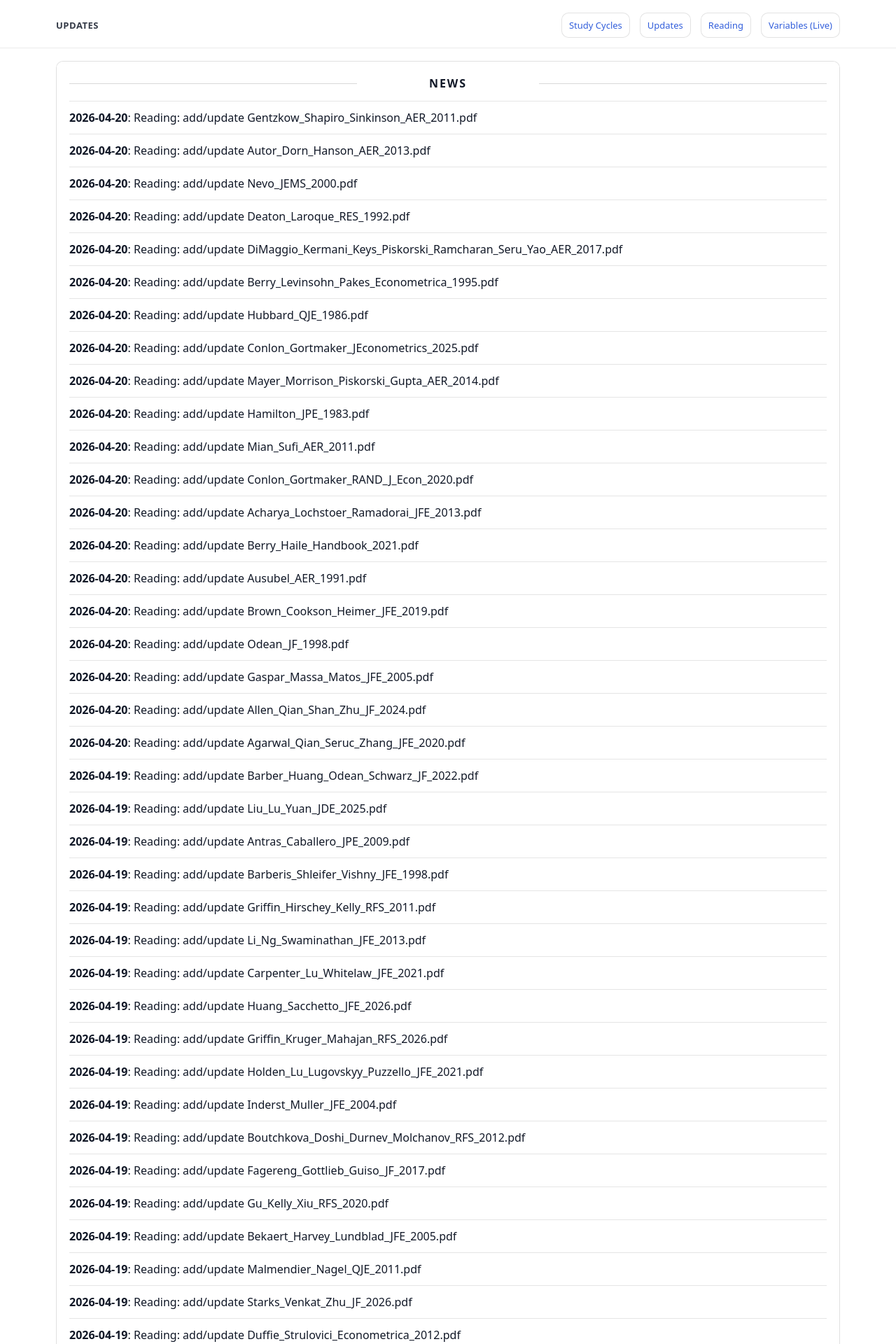
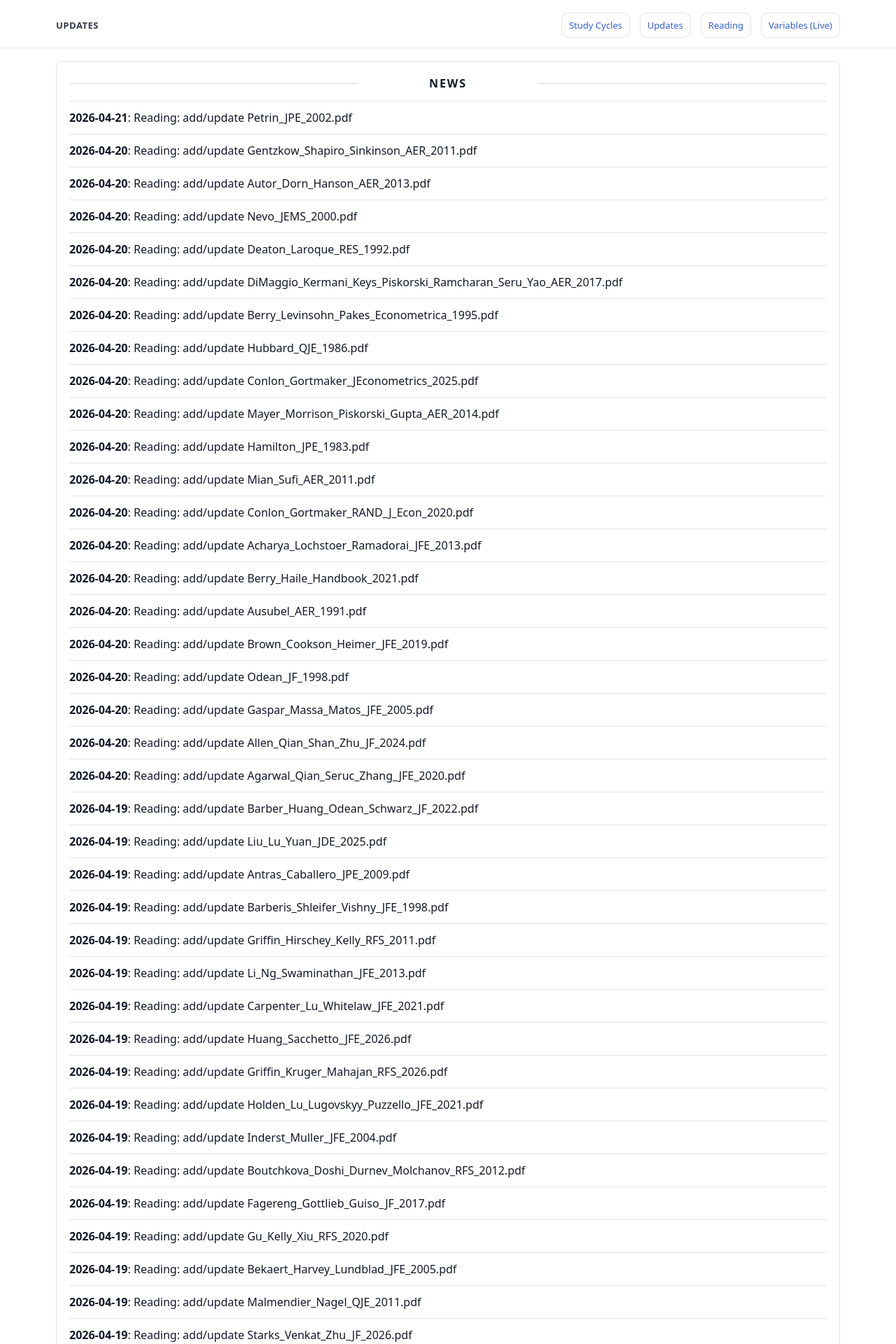
Before and after one commit to yaxinzn/study-archive, a Jekyll site: the page built from updates/index.md, in a window 1280 px wide. Shown: the top 1920 px of the page at 70% size. Built offline with Jekyll 4.4.1, drawn with Linux system fonts in a browser that asks for light colours; some of the changed text lies outside the part shown.

Commit message:
chore: update NEWS feed

```diff
--- a/_data/news.yml
+++ b/_data/news.yml
@@ -1,4 +1,7 @@
 # Auto-generated update history (sorted newest -> oldest). Do not edit manually.
+- ts: "1776716902"
+  date: "2026-04-21"
+  title: "Reading: add/update Petrin_JPE_2002.pdf"
 - ts: "1776686077"
   date: "2026-04-20"
   title: "Reading: add/update Gentzkow_Shapiro_Sinkinson_AER_2011.pdf"
```
